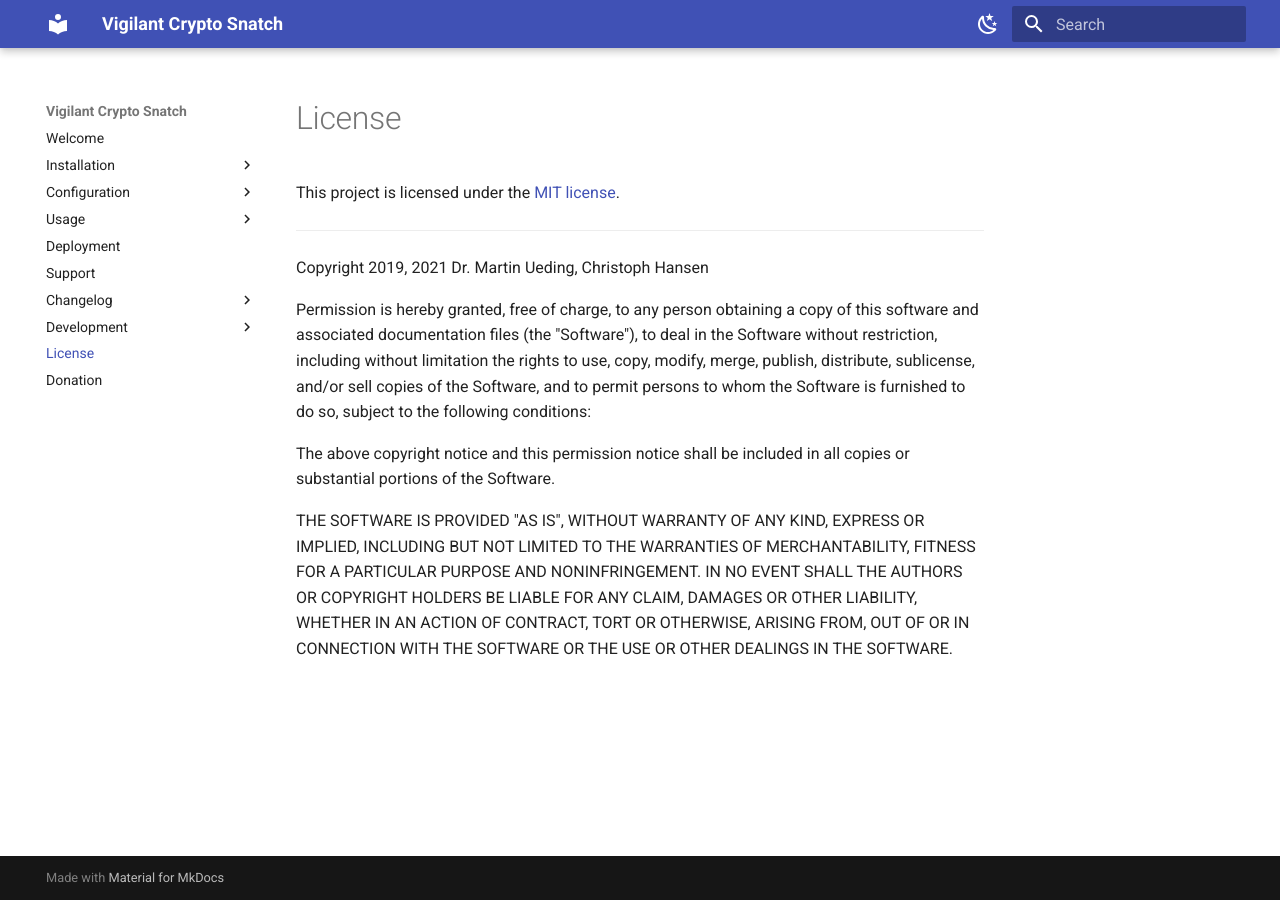
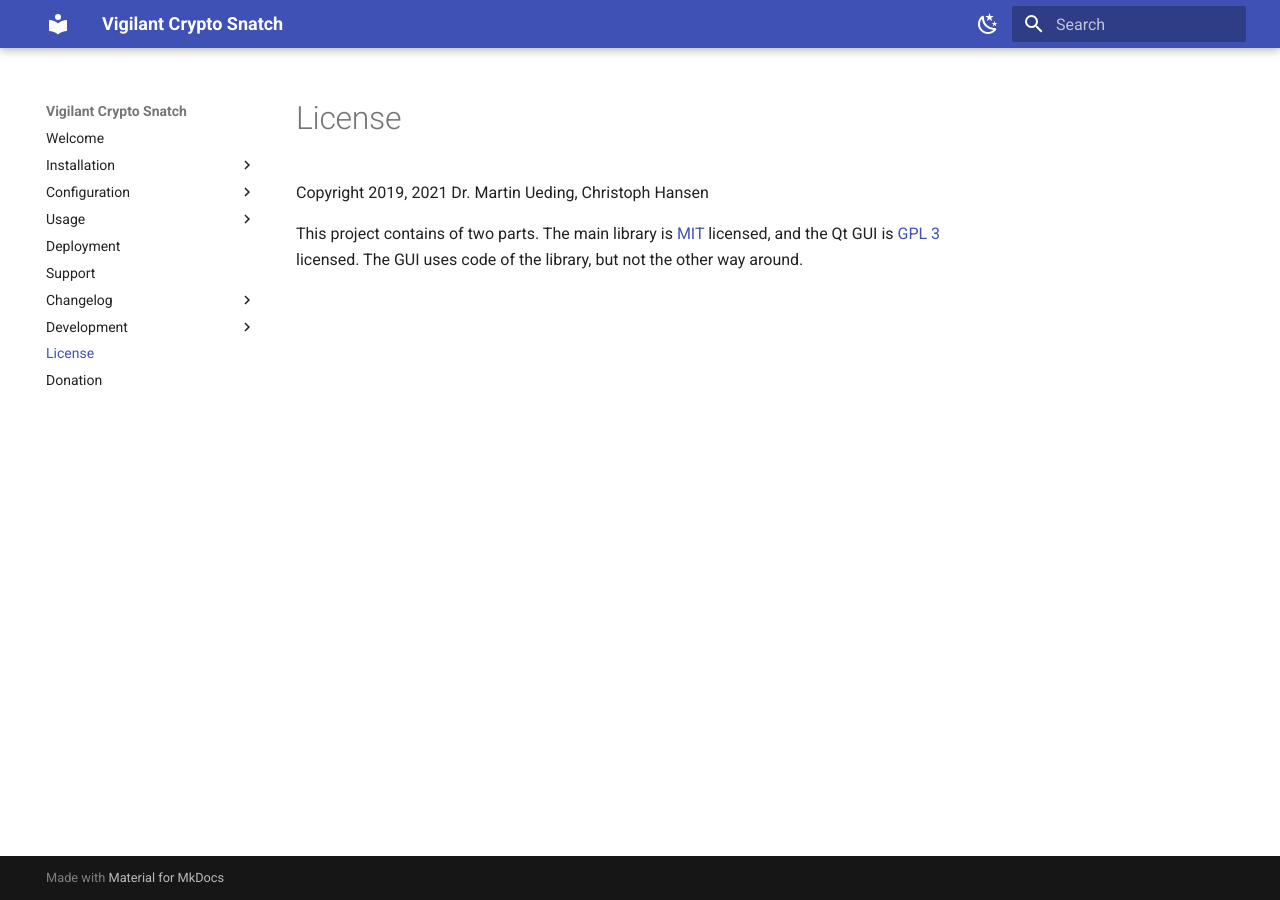
Before and after one commit to martin-ueding/vigilant-crypto-snatch, an MkDocs documentation site: the page built from docs/license.md, in a window 1280 px wide. Built offline with MkDocs 1.6.1 and Material for MkDocs 9.7.7, drawn with Linux system fonts in a browser that asks for light colours.

Commit message:
Update licenses

```diff
--- a/docs/license.md
+++ b/docs/license.md
@@ -1,13 +1,5 @@
 # License
-
-This project is licensed under the [MIT license](https://opensource.org/licenses/MIT).
-
----
 
 Copyright 2019, 2021 Dr. Martin Ueding, Christoph Hansen
 
-Permission is hereby granted, free of charge, to any person obtaining a copy of this software and associated documentation files (the "Software"), to deal in the Software without restriction, including without limitation the rights to use, copy, modify, merge, publish, distribute, sublicense, and/or sell copies of the Software, and to permit persons to whom the Software is furnished to do so, subject to the following conditions:
-
-The above copyright notice and this permission notice shall be included in all copies or substantial portions of the Software.
-
-THE SOFTWARE IS PROVIDED "AS IS", WITHOUT WARRANTY OF ANY KIND, EXPRESS OR IMPLIED, INCLUDING BUT NOT LIMITED TO THE WARRANTIES OF MERCHANTABILITY, FITNESS FOR A PARTICULAR PURPOSE AND NONINFRINGEMENT. IN NO EVENT SHALL THE AUTHORS OR COPYRIGHT HOLDERS BE LIABLE FOR ANY CLAIM, DAMAGES OR OTHER LIABILITY, WHETHER IN AN ACTION OF CONTRACT, TORT OR OTHERWISE, ARISING FROM, OUT OF OR IN CONNECTION WITH THE SOFTWARE OR THE USE OR OTHER DEALINGS IN THE SOFTWARE.
+This project contains of two parts. The main library is [MIT](https://opensource.org/licenses/MIT) licensed, and the Qt GUI is [GPL 3](https://opensource.org/licenses/GPL-3.0) licensed. The GUI uses code of the library, but not the other way around.
```
Also changed, not shown: docs/configuration/general.md (+1 -1 lines).
